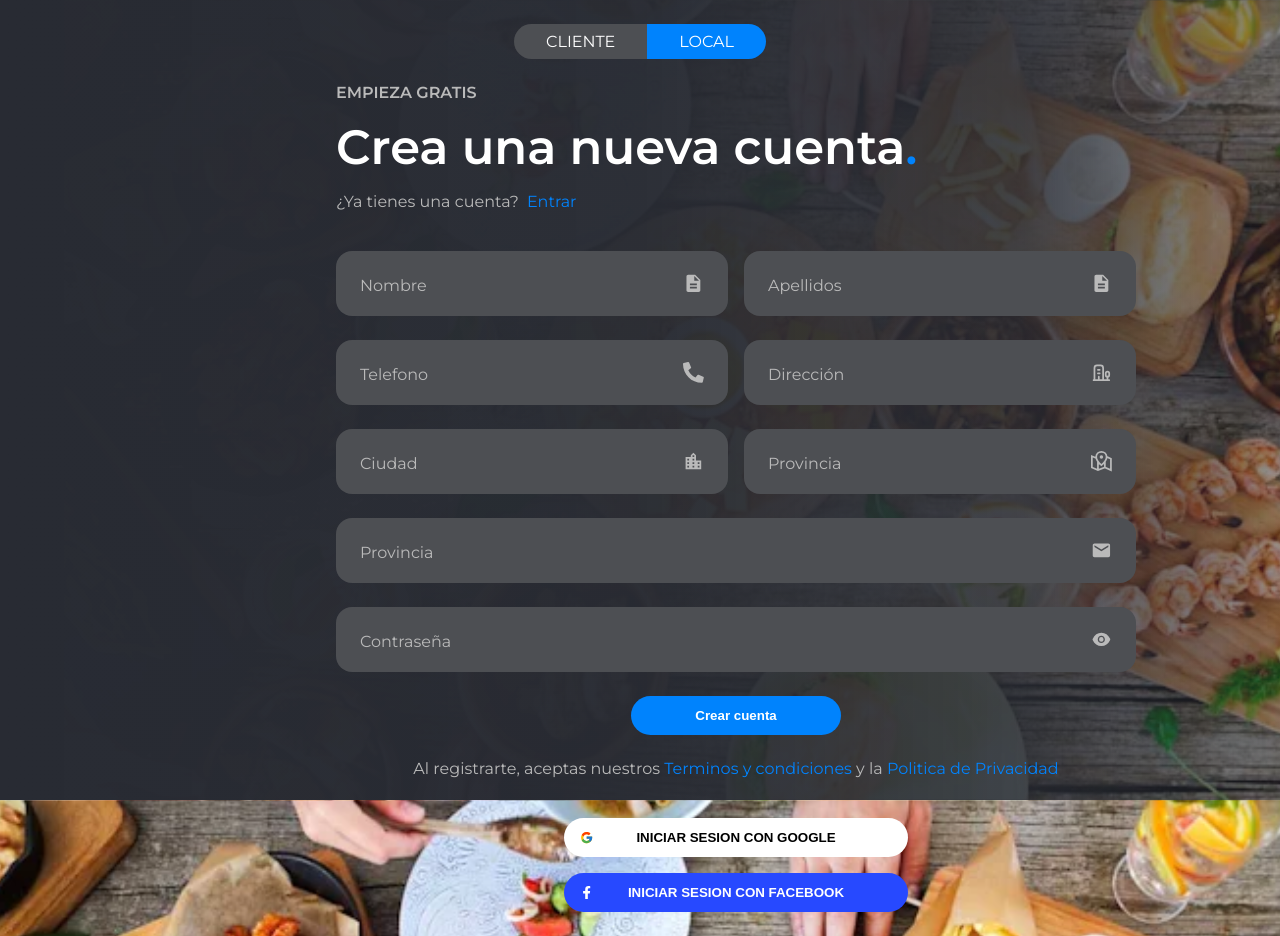
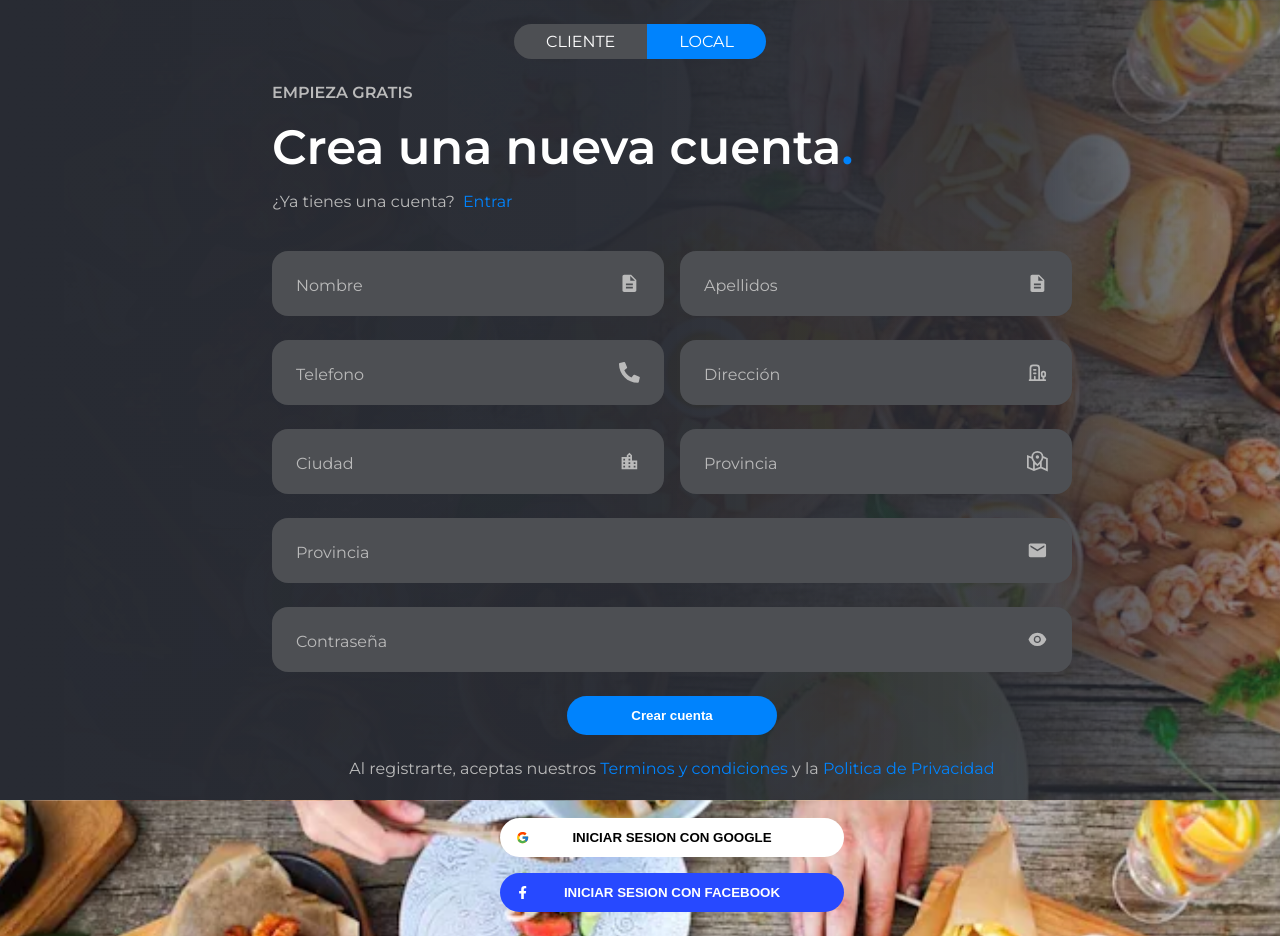
Before and after one commit to guillezdev/titoworlddev, a React (Create React App) app: page /registry/establishment in a window 1280 px wide. Built offline with nearby package versions, Linux system fonts and the light colour scheme; the HTML template or start-up script is replaced by a standard one.

Commit message:
Cambiada la scrollbar y mas margin

```diff
--- a/src/App.css
+++ b/src/App.css
@@ -32,11 +32,11 @@
 
 .main-registry-client {
   margin-top: auto;
-  margin-left: 8rem;
+  margin-left: 12rem;
 }
 .main-registry-establishment {
   margin-top: auto;
-  margin-right: 8rem;
+  margin-right: 12rem;
 }
 @media screen and (max-width: 1200px) {
   .main-registry-client {
--- a/src/index.css
+++ b/src/index.css
@@ -13,6 +13,15 @@
   box-sizing: border-box;
   -moz-box-sizing: border-box;
   -webkit-box-sizing: border-box;
+}
+
+::-webkit-scrollbar {
+  width: 10px;
+}
+::-webkit-scrollbar-thumb {
+  background-color: #4d4f53;
+  border-radius: 0.5rem;
+  border: 2px solid #282b33;
 }
 
 body {
```
